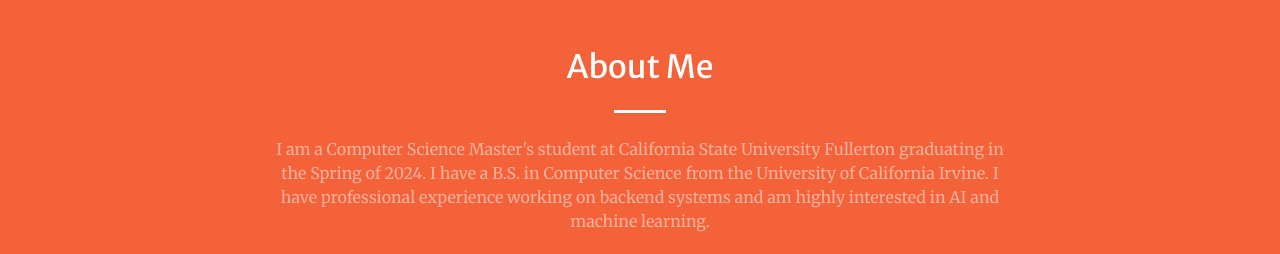
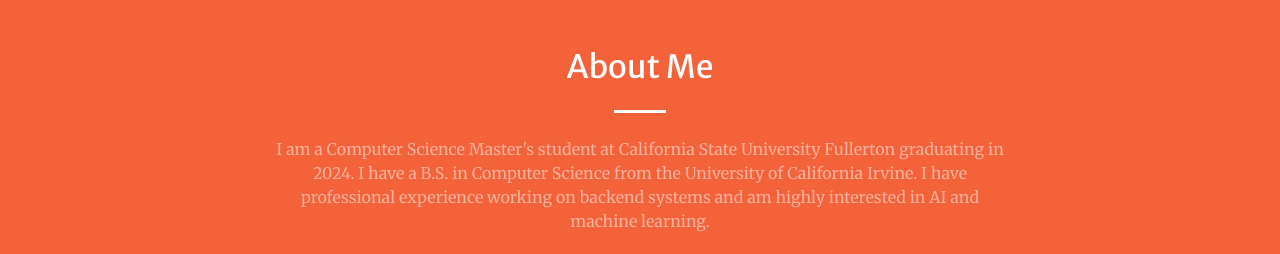
Before and after one commit to bluepower9/bluepower9.github.io, a plain HTML site: page index.html in a window 1280 px wide. Shown: the part 880-1134 px from the top of the page. Drawn offline with nearby package versions, Linux system fonts and the light colour scheme.

Commit message:
Update index.html

```diff
--- a/index.html
+++ b/index.html
@@ -56,7 +56,7 @@
                     <div class="col-lg-8 text-center">
                         <h2 class="text-white mt-0">About Me</h2>
                         <hr class="divider light my-4" />
-                        <p class="text-white-50 mb-4">I am a Computer Science Master's student at California State University Fullerton graduating in the Spring of 2024.  I have a B.S. in Computer Science from the University of California Irvine. I have professional experience working on backend systems and am highly interested in AI and machine learning.  </p>
+                        <p class="text-white-50 mb-4">I am a Computer Science Master's student at California State University Fullerton graduating in 2024.  I have a B.S. in Computer Science from the University of California Irvine. I have professional experience working on backend systems and am highly interested in AI and machine learning.  </p>
                         <a class="btn btn-light btn-xl js-scroll-trigger" href="#portfolio">My Portfolio</a>
                     </div>
                 </div>
```
